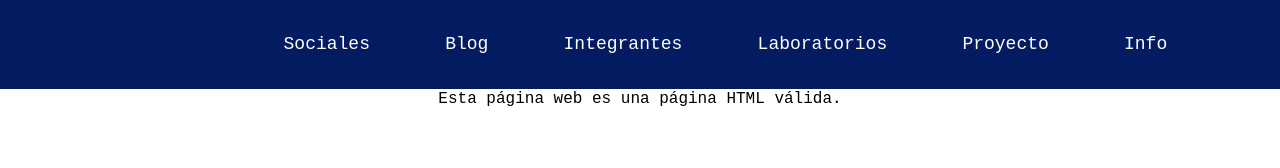
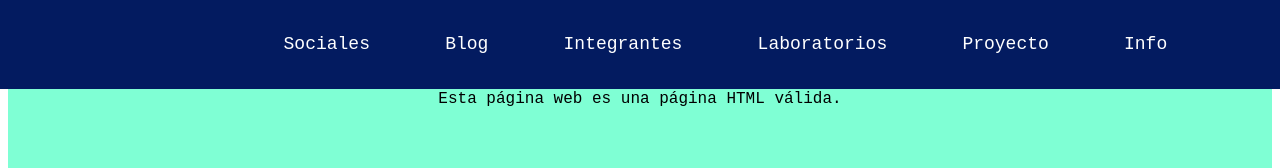
Before and after one commit to Daniel-Martinez24/synthetic-biobots-page, a website: page public/index.html in a window 1280 px wide. Shown: the top 168 px of the page. Drawn offline with nearby package versions, Linux system fonts and the light colour scheme.

Commit message:
añadido archivo css para main

```diff
--- a/public/style/index.css
+++ b/public/style/index.css
@@ -2,6 +2,7 @@
 @import url("quienes-somos.css");
 @import url("Equipos.css");
 @import url("header.css");
+@import url("main.css");
 
 body {
     text-align: center;
--- /dev/null
+++ b/public/style/main.css
@@ -0,0 +1,6 @@
+#main {
+    height: 100vh;
+    background-color: aquamarine;
+    top: 0px;
+    right: 0px;
+}
```
